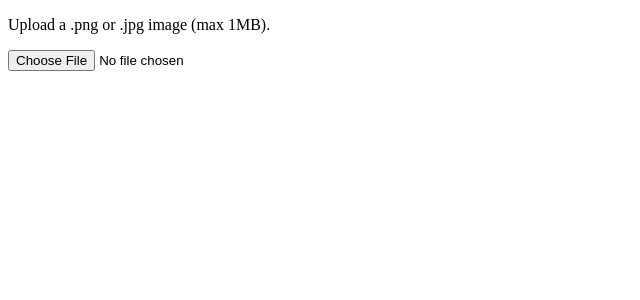
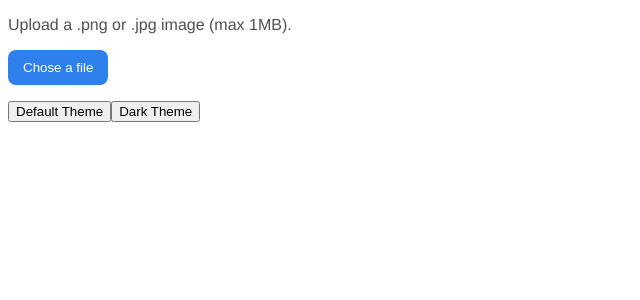
Before and after one commit to nilkesede/image-uploader, a Next.js app: page / in a window 1280 px wide. Shown: the top 300 px of the page, without its empty margins (0-640 px from the left). Built offline with nearby package versions, Linux system fonts and the light colour scheme.

Commit message:
feat: setup theme in nextjs and button to index

```diff
--- a/package.json
+++ b/package.json
@@ -20,6 +20,7 @@
     "react": "^18.2.0",
     "react-dom": "^18.2.0",
     "styled-components": "^6.0.3",
+    "usehooks-ts": "^2.9.1",
     "uuid": "^9.0.0"
   },
   "devDependencies": {
--- a/src/components/Button/Button.tsx
+++ b/src/components/Button/Button.tsx
@@ -8,6 +8,6 @@ const Btn = styled.button`
   padding: 10px 15px;
 `
 
-export default function Button() {
-  return <Btn>Choose a file</Btn>
+export default function Button({ text, onClick }) {
+  return <Btn onClick={onClick}>{text}</Btn>
 }
--- a/src/containers/Index/index.tsx
+++ b/src/containers/Index/index.tsx
@@ -1,15 +1,27 @@
+import { useRef } from 'react'
+import { useLocalStorage } from 'usehooks-ts'
 import useLogic from './logic'
+import Button from '../../components/Button'
+import { defaultTheme, darkTheme } from '../../styles/theme'
 
-export default function Upload() {
+export default function Index() {
   const { uploadImage, image, url } = useLogic()
+  const inputFile = useRef<HTMLInputElement | null>(null)
+  const [, setTheme] = useLocalStorage('theme', defaultTheme)
+  const onButtonClick = () => {
+    inputFile.current && inputFile.current.click()
+  }
 
   return (
     <>
       <p data-testid="input-label">Upload a .png or .jpg image (max 1MB).</p>
+      <Button text="Chose a file" onClick={onButtonClick} />
       <input
         onChange={uploadImage}
         type="file"
         accept="image/png, image/jpeg"
+        style={{ display: 'none' }}
+        ref={inputFile}
       />
       {image && <p>{image}</p>}
       {url && (
@@ -17,6 +29,10 @@ export default function Upload() {
           <img src={url} alt="uploaded" width="500" />
         </p>
       )}
+      <p>
+        <button onClick={() => setTheme(defaultTheme)}>Default Theme</button>
+        <button onClick={() => setTheme(darkTheme)}>Dark Theme</button>
+      </p>
     </>
   )
 }
--- /dev/null
+++ b/src/pages/_app.tsx
@@ -0,0 +1,19 @@
+// pages/_app.tsx
+import type { AppProps } from 'next/app'
+import { ThemeProvider } from 'styled-components'
+import { useLocalStorage } from 'usehooks-ts'
+import { defaultTheme } from '../styles/theme'
+import GlobalStyle from '../styles/global'
+
+function App({ Component, pageProps }: AppProps) {
+  const [theme] = useLocalStorage('theme', defaultTheme)
+
+  return (
+    <ThemeProvider theme={theme}>
+      <GlobalStyle />
+      <Component {...pageProps} />
+    </ThemeProvider>
+  )
+}
+
+export default App
--- a/src/styles/global.ts
+++ b/src/styles/global.ts
@@ -3,6 +3,7 @@ import { createGlobalStyle } from 'styled-components'
 export default createGlobalStyle`
   body {
     font-family: "Nunito Sans", "Helvetica Neue", Helvetica, Arial, sans-serif;
+    color: ${({ theme }) => theme.colors.text};
     background-color: ${({ theme }) => theme.colors.background};
   }
 `
--- a/src/styles/theme.ts
+++ b/src/styles/theme.ts
@@ -19,3 +19,5 @@ export const darkTheme = {
     text: '#FFFFFF'
   }
 }
+
+export const defaultTheme = lightTheme
--- a/types/styled-components.d.ts
+++ b/types/styled-components.d.ts
@@ -4,6 +4,9 @@ declare module 'styled-components' {
   export interface DefaultTheme {
     colors: {
       background: string
+      primary: string
+      inverse: string
+      text: string
     }
   }
 }
```
Also changed, not shown: 2 other files (tests, documents, lock files or other folders).
